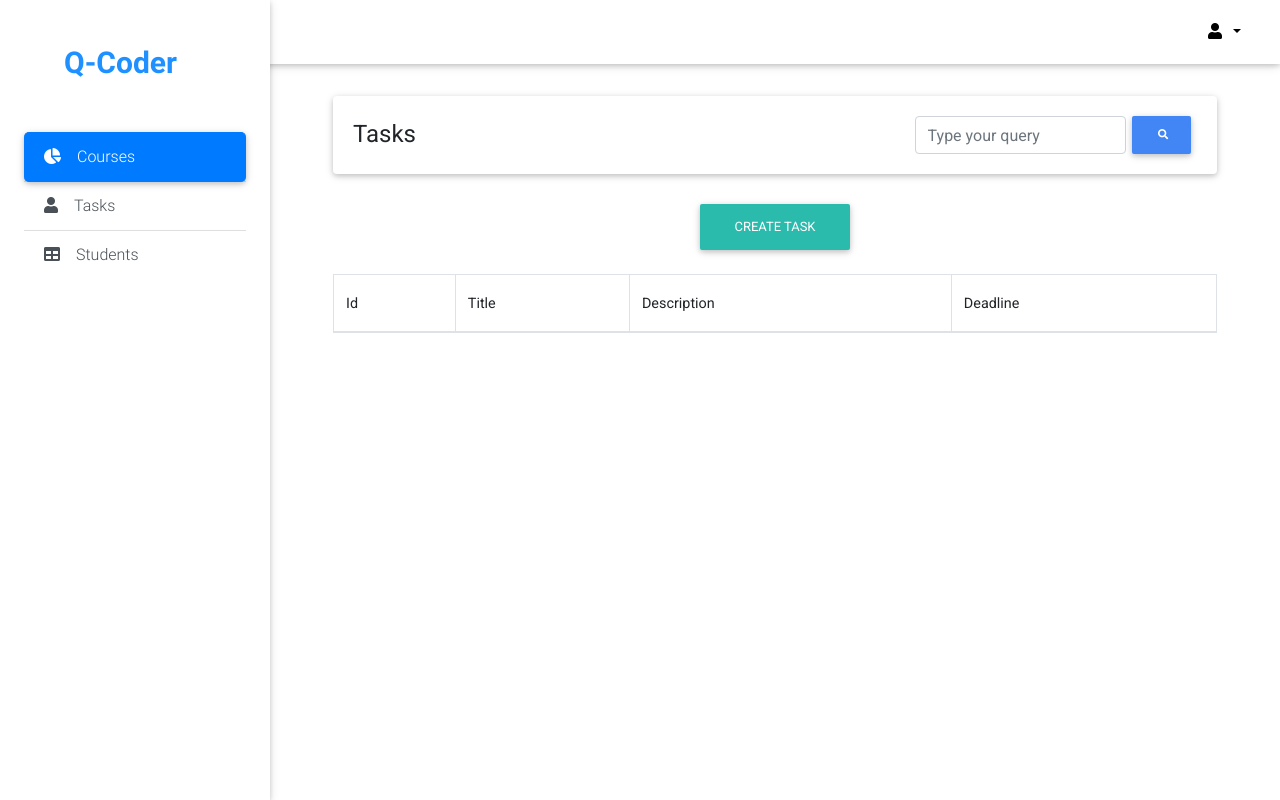
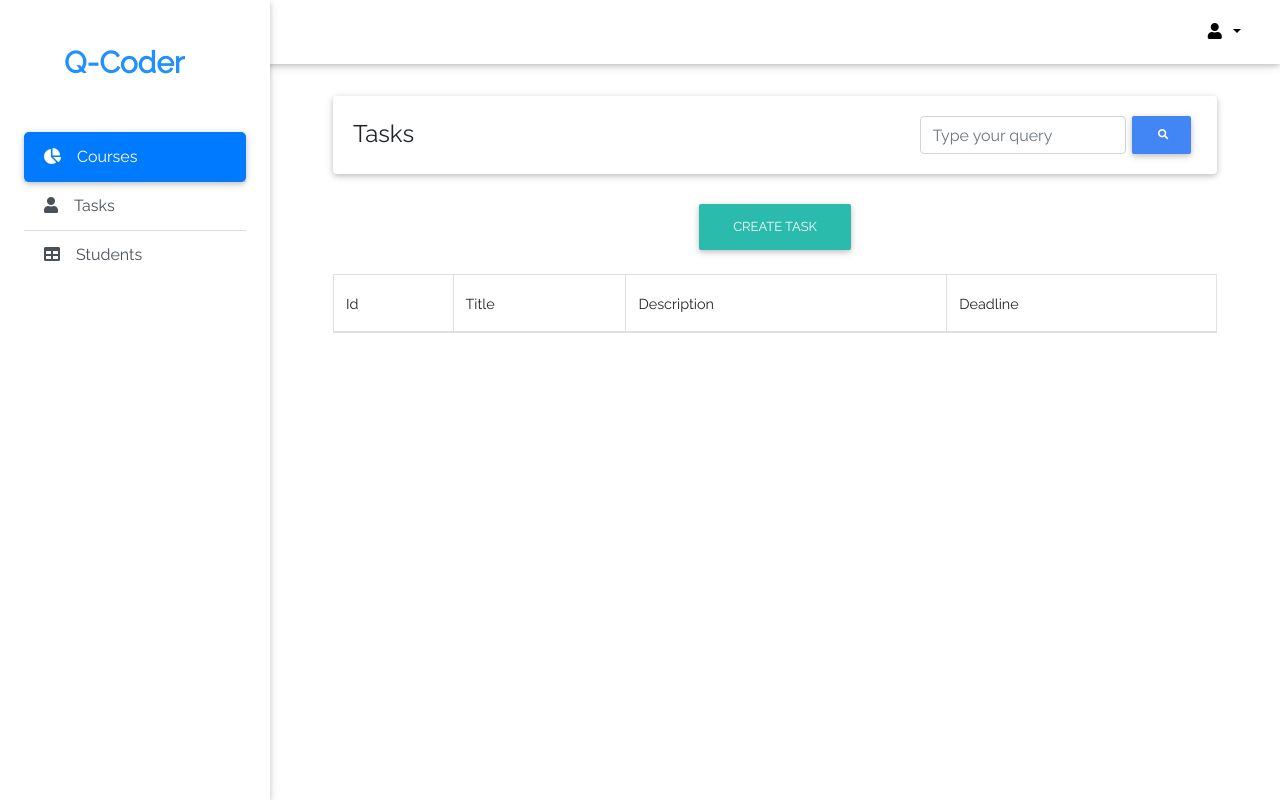
Before and after one commit to madinaturginbayeva/q-coder, a Django app: page /course/1/taks in a window 1280 px wide. Run offline with Django 3.2, Linux system fonts and the light colour scheme; a user stored in the database is signed in; data comes from the database, SQL or seed files in the repository; data that the repository does not hold is empty; some libraries are stand-ins or nearby versions.

Commit message:
change font

```diff
--- a/qcoder/qmain/templates/qmain/base.html
+++ b/qcoder/qmain/templates/qmain/base.html
@@ -19,6 +19,9 @@
 
     <link href="https://fonts.googleapis.com/css?family=Roboto&display=swap" rel="stylesheet">
 
+    <link href="https://fonts.googleapis.com/css2?family=Raleway&display=swap" rel="stylesheet">
+
+
     {% if title %}
         <title>Django Blog - {{ title }}</title>
     {% else %}
@@ -26,7 +29,7 @@
     {% endif %}
     <style>
       body{
-        font-family: 'Roboto', sans-serif;
+        font-family: 'Raleway', sans-serif;
       }
     </style>
 </head>
```
